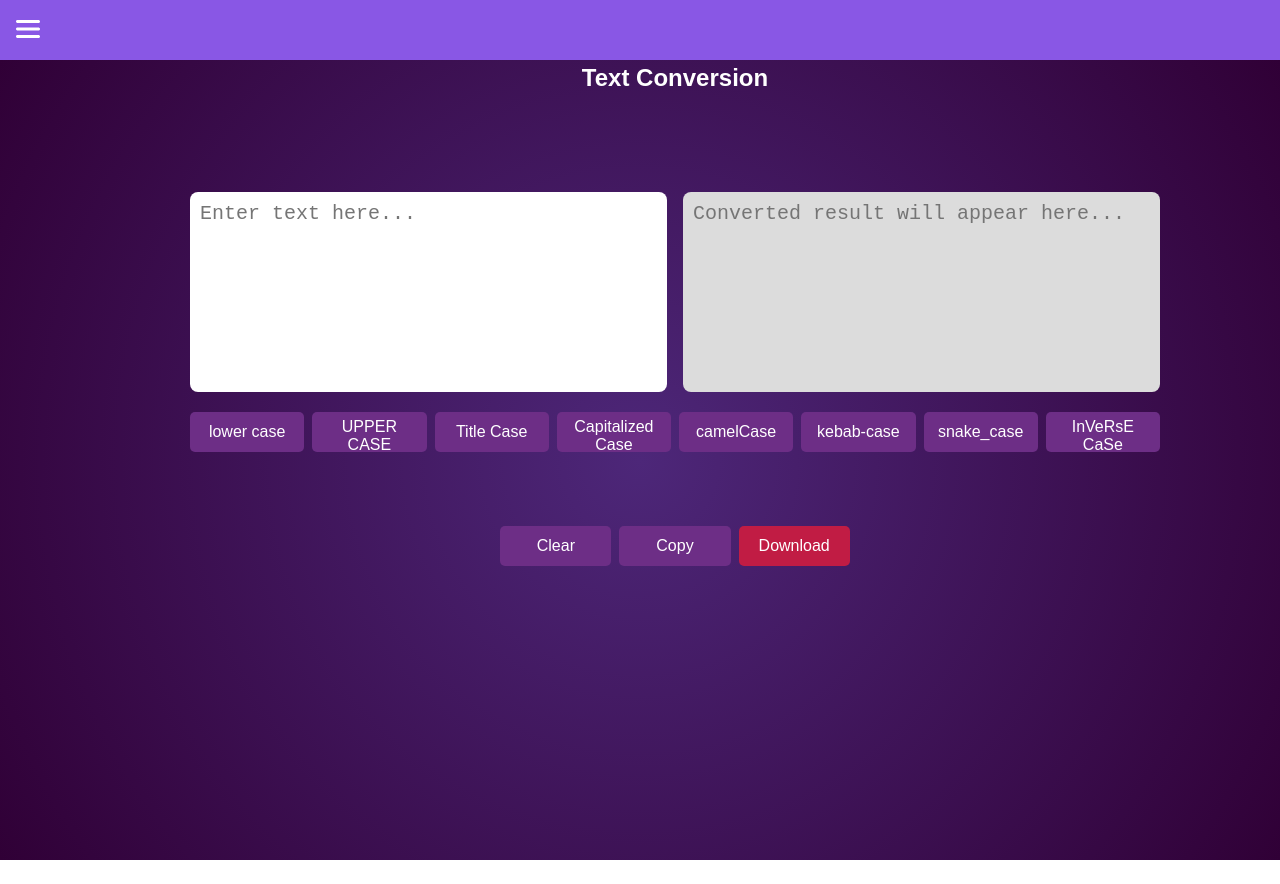
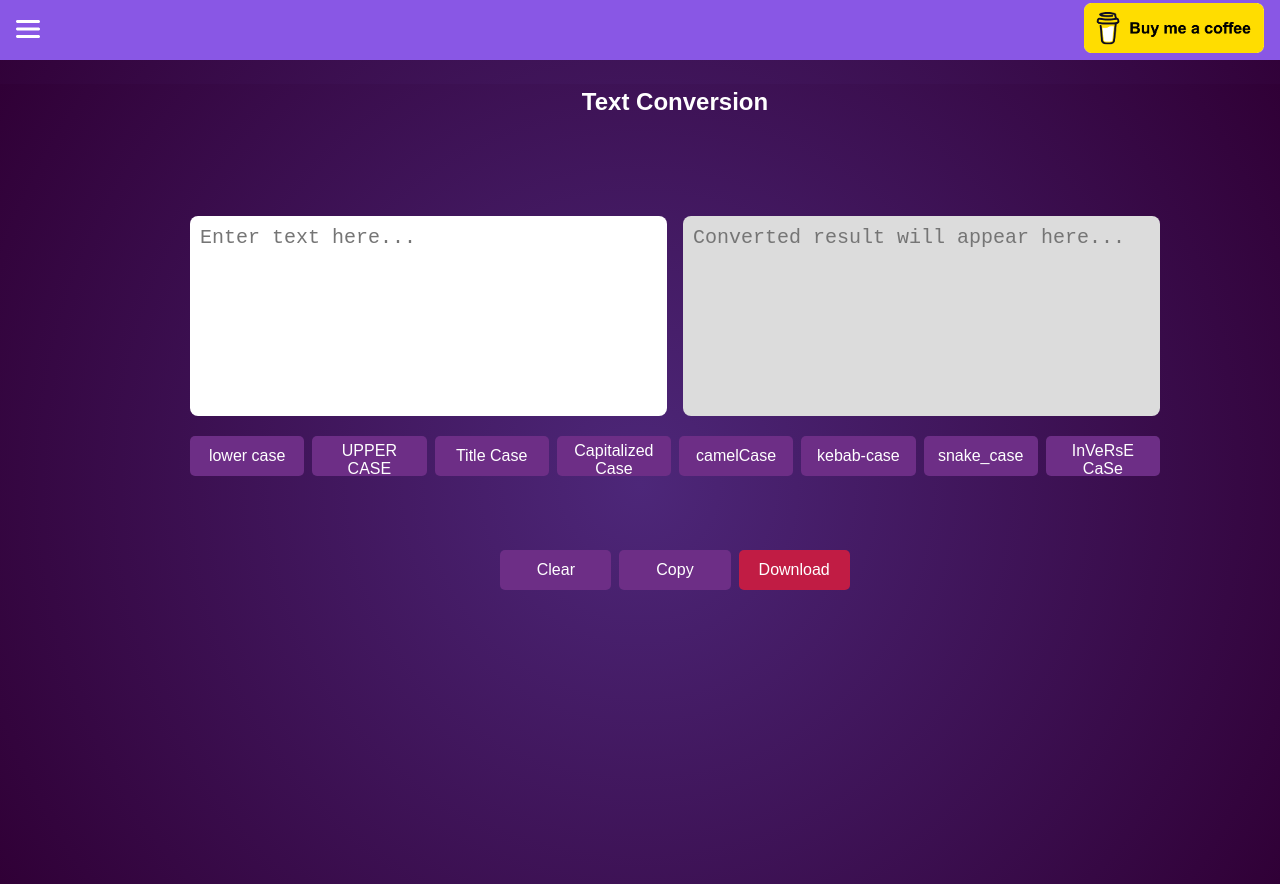
Before and after one commit to haythamIdrees9/ConvertCase, an Angular app: page /text-case-tools in a window 1280 px wide. Before the commit the page ends 860 px from the top, so only its background shows below. Built offline with nearby package versions, Linux system fonts and the light colour scheme.

Commit message:
integrate-buy-me-a-coffe

```diff
--- a/src/app/app.component.scss
+++ b/src/app/app.component.scss
@@ -1,5 +1,5 @@
 .root-container{
     min-height: 100vh;
     display: grid;
-    grid-template-rows: 60px 1fr auto;
+    grid-template-rows: 84px 1fr auto;
 }
--- a/src/app/layout/header/header.component.html
+++ b/src/app/layout/header/header.component.html
@@ -1,8 +1,10 @@
-<header class="header  f-row a-center">
+<header class="header  f-row a-center j-between">
     <button class="btn-resting c-pointer" (click)="toggleMenuState($event)" aria-label="Toggle Menu">
         <img class="icon menu-icon" src="assets/images/menu.svg" width="24" height="24" alt="menu" />
     </button>
-
+    <a href="https://www.buymeacoffee.com/haythamidrt" class="support-me" target="_blank">
+        <img src="assets/images/support-me.png" alt="Buy Me A Coffee" >
+    </a>
     <div class="menu" [class.menu-opened]="isMenuOpened">
         <div class="content">
             <div class="logo f-row a-center"></div>
--- a/src/app/layout/header/header.component.scss
+++ b/src/app/layout/header/header.component.scss
@@ -3,34 +3,35 @@
 $bg-color: #8957E5;
 .header {
     background-color: $bg-color;
-  height: 40px;
+    height: 60px;
     position: fixed;
     top: 0;
     width: 100vw;
     box-sizing: border-box;
     z-index: 1000;
     padding: 0 1rem;
-  .arrow{
+
+    .support-me img {
+        height: 50px !important;
+        width: 180px !important;
+    }
+
+    .arrow {
         font-size: 12px;
     }
-  .btn-resting{
+
+    .btn-resting {
         width: max-content;
     }
 
-   h1 {
-      color: white;
-      margin: 0;
-      font-size: 1rem;
-      font-weight: 800;
-    }
-
-
     .icon {
         @include filter(invert(100%));
+
         &.menu-icon {
             margin-right: 0.75rem;
         }
     }
+
     .menu {
         position: fixed;
         left: 0;
@@ -38,6 +39,7 @@ $bg-color: #8957E5;
         width: 0;
         height: 100vh;
         transition: left 0.5s;
+
         .logo {
             background-color: $bg-color;
             padding: 0.5rem 1rem;
@@ -48,6 +50,7 @@ $bg-color: #8957E5;
             height: 60px;
             box-sizing: border-box;
         }
+
         .content {
             position: absolute;
             top: 0;
@@ -59,10 +62,12 @@ $bg-color: #8957E5;
             height: 100%;
             transition: all 0.35s;
             box-sizing: border-box;
+
             ul li {
                 list-style-type: none;
                 padding: 0;
                 margin: 0;
+
                 a {
                     display: inline-block;
                     box-sizing: border-box;
@@ -72,6 +77,7 @@ $bg-color: #8957E5;
                     color: black;
                     font-size: 1rem;
                 }
+
                 &.selected a {
                     background-color: rgb(231, 231, 231);
                 }
@@ -81,7 +87,8 @@ $bg-color: #8957E5;
         &.menu-opened {
             width: 100vw;
             left: 0;
-      background-color:  rgba(0,0,0,0.2);
+            background-color: rgba(0, 0, 0, 0.2);
+
             .content {
                 left: 0;
                 box-shadow: 1px 0 6px 1px rgb(167, 167, 167);
@@ -90,7 +97,7 @@ $bg-color: #8957E5;
     }
 
     &.opened {
-    &::after{
+        &::after {
             content: "";
             position: absolute;
             left: 0;
@@ -100,17 +107,4 @@ $bg-color: #8957E5;
             backdrop-filter: blur(1px);
         }
     }
-
-   @include mobileFirst('lg'){
-    height: 60px;
-    h1{
-      font-size: 2rem;
 }
-   }
-
-  @keyframes opacity-to-1 {
-    from{opacity: 0;}
-    to{opacity: 1;}
-  }
-
-}
```
Also changed, not shown: src/assets/images/support-me.png (added). Lines whose indentation alone changed are shown as unchanged.
